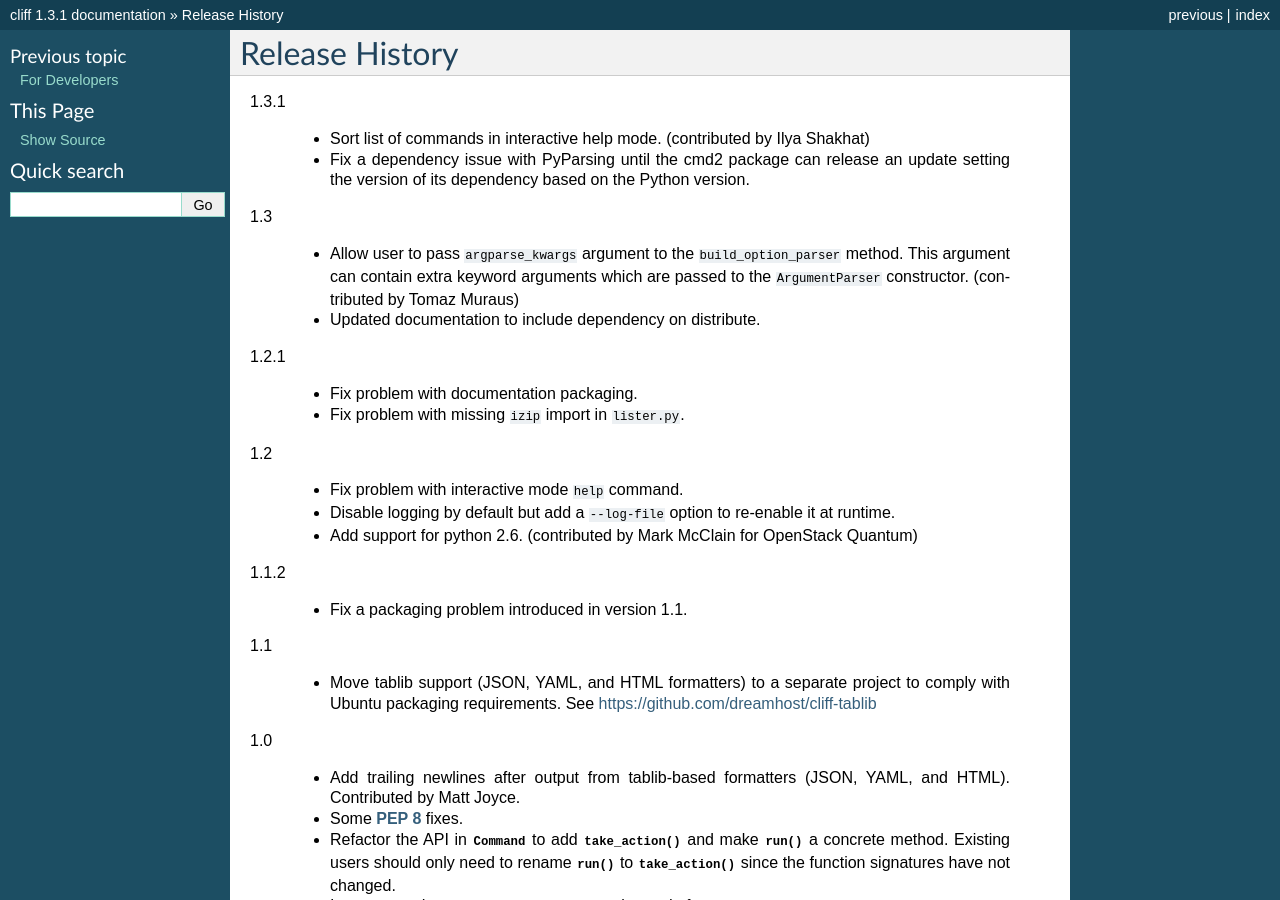
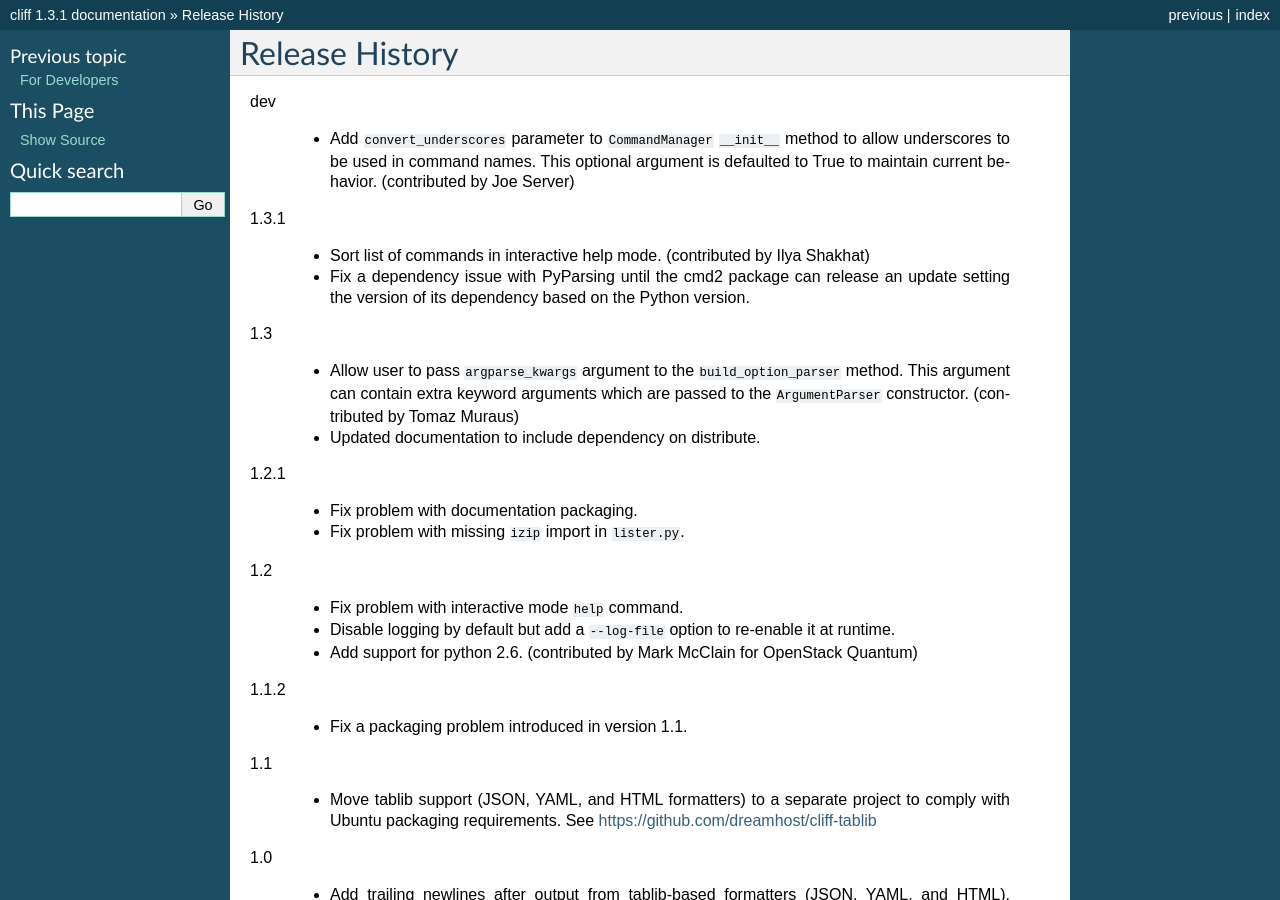
Before and after one commit to openstack/cliff, a Sphinx documentation site: the page built from docs/source/history.rst, in a window 1280 px wide and 900 px high. Built offline with Sphinx 7.4.7, drawn with Linux system fonts in a browser that asks for light colours.

Commit message:
update history.rst with convert_underscores change

```diff
--- a/docs/source/history.rst
+++ b/docs/source/history.rst
@@ -1,6 +1,13 @@
 =================
  Release History
 =================
+
+dev
+
+  - Add ``convert_underscores`` parameter to ``CommandManager`` ``__init__``
+    method to allow underscores to be used in command names. This optional
+    argument is defaulted to True to maintain current behavior.
+    (contributed by Joe Server)
 
 1.3.1
 
```
